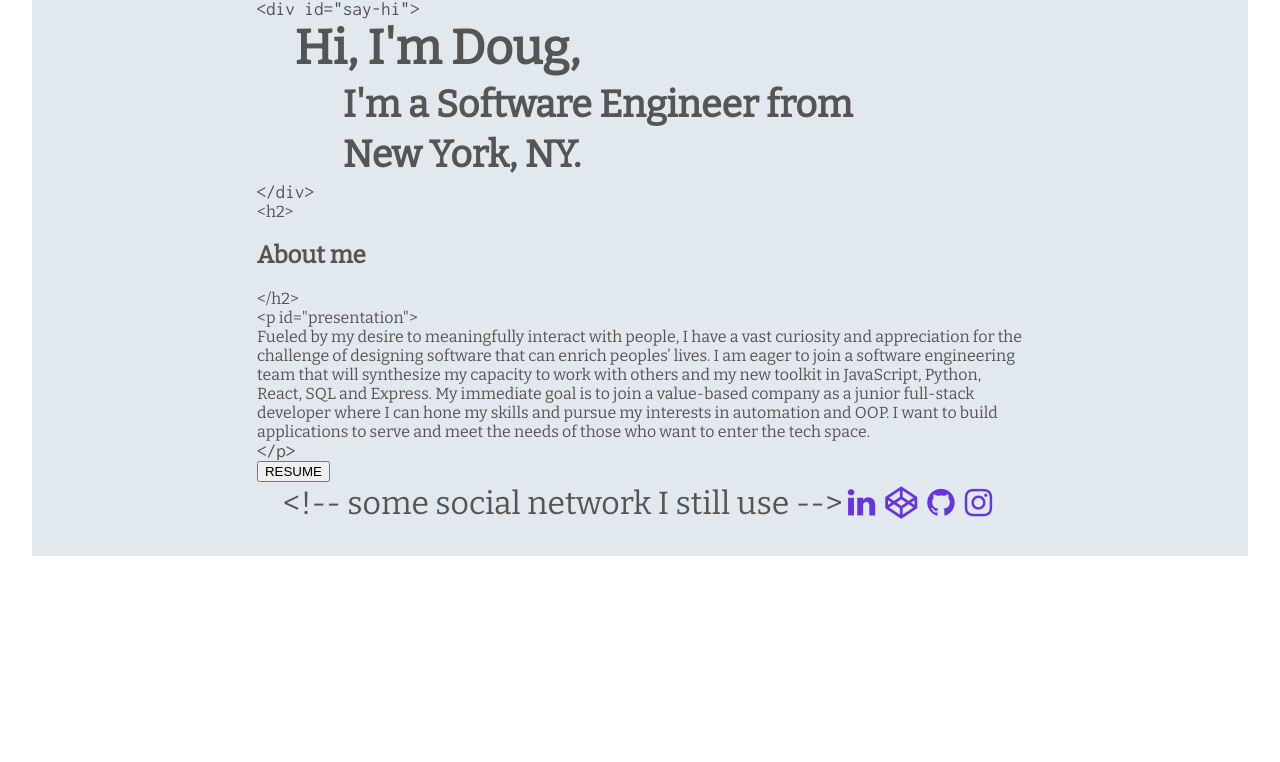
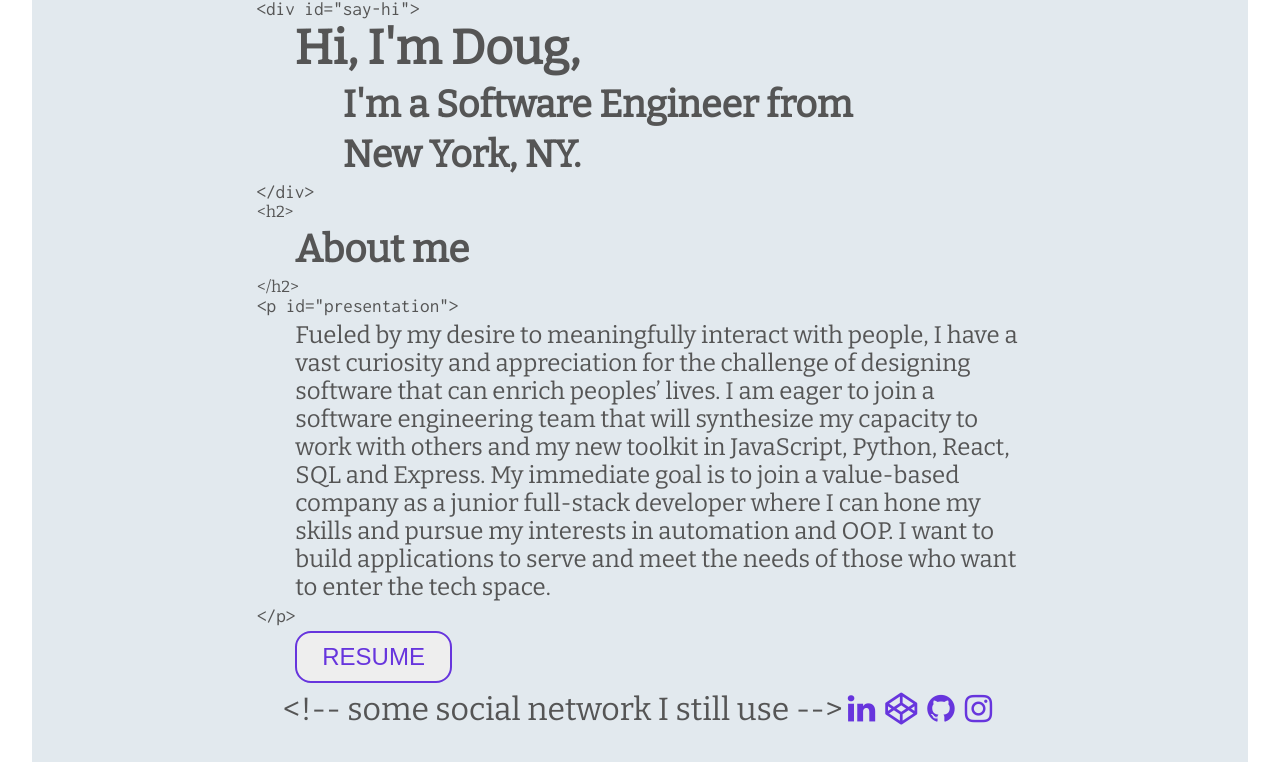
Before and after one commit to imdoug/portfolio, a React (Create React App) app: page / in a window 1280 px wide. Shown: the part 580-1342 px from the top of the page. Before the commit the page ends 1136 px from the top, so only its background shows below. Built offline with nearby package versions, Linux system fonts and the light colour scheme.

Commit message:
some styling in about section

```diff
--- a/public/style.css
+++ b/public/style.css
@@ -87,7 +87,16 @@ a:hover{
 .about{
     width: 66.5%;
 }
-
+.about > h2{
+    margin: 5px 0px;
+    font-size: 2.4em;
+    text-indent: 5%;
+}
+.about-text{
+    font-size: 1.5em;
+    padding: 5px 0px;
+    padding-left: 5%;
+}
 .icons{
     display: flex;
     justify-content: center;
@@ -98,6 +107,17 @@ a:hover{
     padding: 5px;
     color: #6735dd;
 }
+.btn{
+    margin: 5px 0px;
+    margin-left: 5%;
+    font-size: 1.5em;
+    padding: 10px 25px;
+    border: 2px solid #6735dd;
+    border-radius: 16px;
+    background-color: #eee;
+    color: #6735dd;
+
+}
 
   /* @keyframes rotate{
     from {
--- a/src/components/About.js
+++ b/src/components/About.js
@@ -8,9 +8,9 @@ const About = ()=>{
                     <p code-text>{"<"}h2{">"}</p>
                     <h2>About me</h2>
                     <p code-text>{"<"}/h2{">"}</p>
-                    <p code-text>{"<"}p id="presentation"{">"}</p>
+                    <p className="code-text">{"<"}p id="presentation"{">"}</p>
                     <div className="presentation">
-                        <p>Fueled by my desire to meaningfully interact with people,
+                        <p className="about-text">Fueled by my desire to meaningfully interact with people,
                              I have a vast curiosity and appreciation for the challenge
                               of designing software that can enrich peoples’ lives.
                                I am eager to join a software engineering team that will
@@ -24,7 +24,7 @@ const About = ()=>{
                         </p>
                     </div>
                     <p className="code-text">{"<"}/p{">"}</p>
-                    <button>RESUME</button>
+                    <button className="resume btn">RESUME</button>
                     <div className="icons">
                         <p code-text>{"<"}!-- some social network I still use --{">"}</p>
                         <i class="fa fa-linkedin"></i>
```
